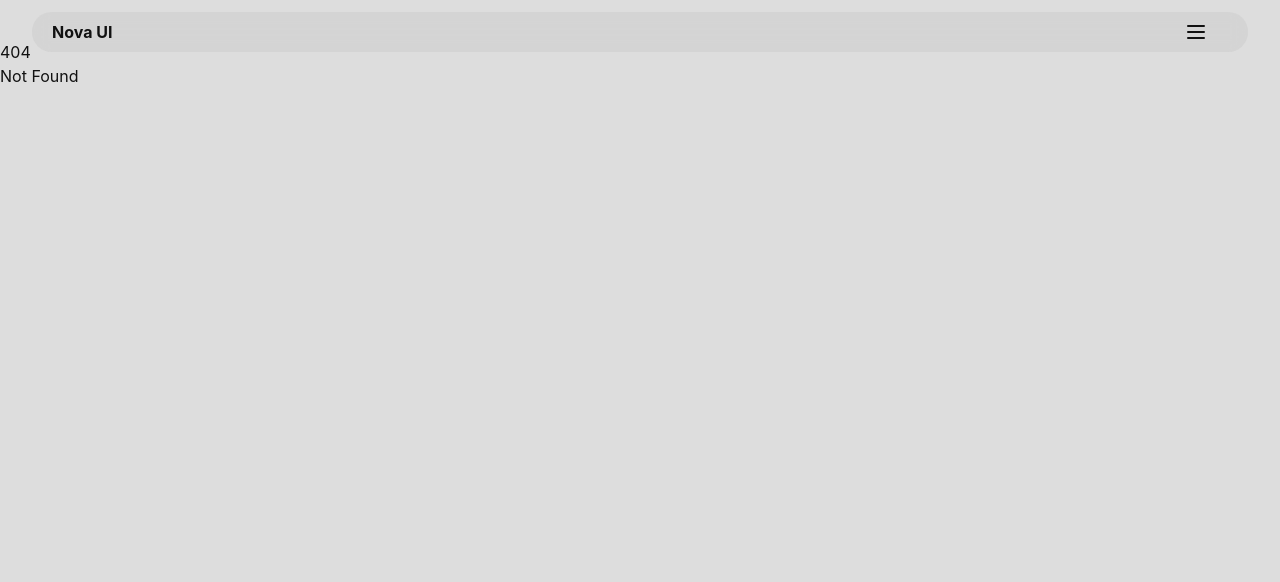
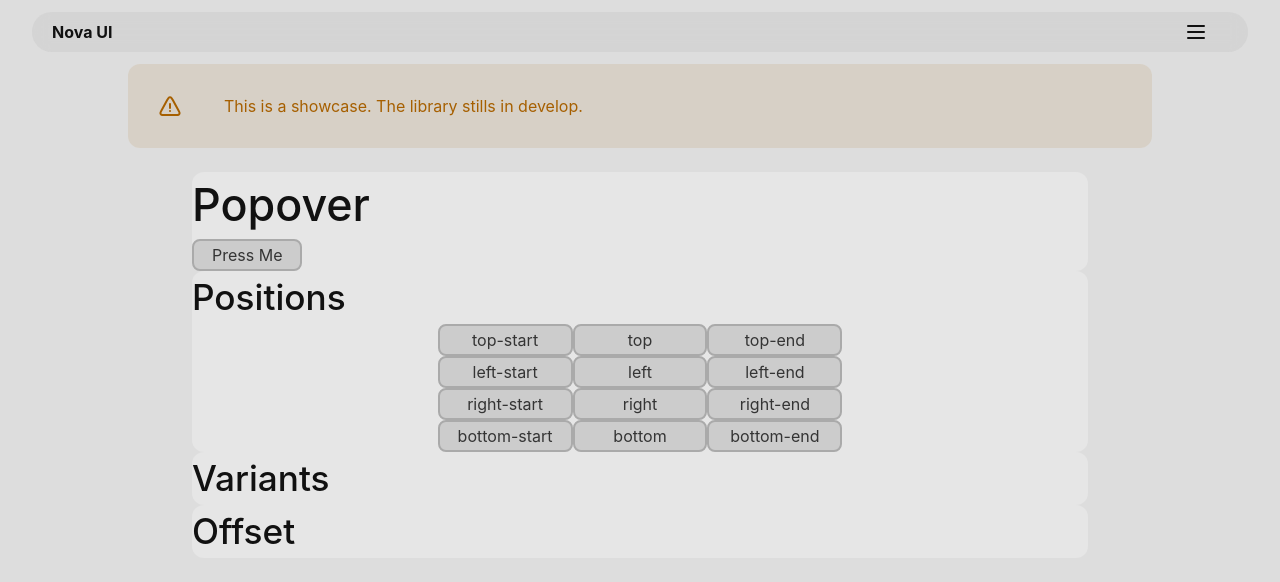
Before and after one commit to martinramos98/Nova-UI, a SvelteKit app: page /components/popover in a window 1280 px wide. Before the commit this address had no page. Shown: the top 582 px of the page. Built offline with nearby package versions, Linux system fonts and the light colour scheme.

Commit message:
wip: fixing popover

```diff
--- a/src/lib/Animations/Animation.ts
+++ b/src/lib/Animations/Animation.ts
@@ -30,7 +30,7 @@ export const easing = {
 	'elastic-1': 'cubic-bezier(0.25, 0.1, 0.25, 1)',
 	'elastic-2': 'cubic-bezier(0.4, 0, 0.2, 1)',
 	'elastic-3': 'cubic-bezier(0.4, 0, 0.6, 1)',
-	'elastic-4': 'cubic-bezier(0.25, 0.1, 0.25, 1.2)',
+	'elastic-4': 'cubic-bezier(0.25, 0.1, 0.25, 1.2)'
 };
 
 export const defaultKeyframesAnimations: Record<string, Keyframe[]> = {
--- a/src/lib/Components/Popover/Popover.svelte
+++ b/src/lib/Components/Popover/Popover.svelte
@@ -1,86 +1,88 @@
 <script lang="ts">
+	import { ElementAnimation } from '$lib/Animations/Animation.js';
 	import { setPosisitionPopover } from '$lib/utils/utils.js';
-	import { onMount } from 'svelte';
+	import { type Snippet } from 'svelte';
+	export let popoverContent: Snippet;
 	export let offset = 5;
 	export let position = 'top-start';
 	export let className = '';
 	export let colors = '';
 	export let variant = '';
-	let open = false;
+	export let open = false;
+	export let children: Snippet;
+	let render = false;
 	let popover: HTMLElement;
-	let container: HTMLElement;
-	let effect: KeyframeEffect;
-	let animation: Animation;
+	let animation: ElementAnimation;
 	const animationKeyframe: Keyframe[] = [
-		{ opacity: 0, scale: 0, offset: 0 },
-		{ opacity: 0, offset: 0.5 },
-		{ opacity: 1, scale: 1, offset: 1 }
+		{ opacity: 0, scale: 0.9 },
+		{ opacity: 1, scale: 1 }
 	];
 	const animationOptions: KeyframeEffectOptions = {
 		duration: 300,
 		easing: 'ease-in-out',
 		iterations: 1,
-		fill: 'forwards'
+		direction: 'normal',
+		fill: 'both'
 	};
-	onMount(() => {
-		setPosisitionPopover({ offset, position, element: popover });
-		effect = new KeyframeEffect(popover, animationKeyframe, animationOptions);
-		animation = new Animation(effect, document.timeline);
-		popover.style.visibility = 'hidden';
-		animation.addEventListener('finish', () => {
-			if (open) {
-				popover.style.visibility = 'visible';
-			} else {
-				popover.style.visibility = 'hidden';
-			}
-			animation.commitStyles();
-		});
-	});
 	function handleTogglePopover(ev: MouseEvent) {
 		const el = ev.target as HTMLElement;
-		if (open && !popover.contains(el) && popover !== el) {
-			console.log('closing from extern');
+		console.log(!popover.contains(el));
+		if (open && !popover.contains(el)) {
 			open = false;
-			animation.pause();
 			animation.reverse();
 			window.removeEventListener('click', handleTogglePopover);
 		}
 		ev.preventDefault();
-		ev.stopImmediatePropagation();
 	}
 	function onClickPopover(ev: MouseEvent) {
-		// console.log('click', open);
+		ev.stopImmediatePropagation();
 		ev.preventDefault();
-		ev.stopImmediatePropagation();
-		if (popover.contains(ev.target) && popover !== ev.target) {
-			return;
-		}
 		if (open) {
+			if (!popover.contains(ev.target)) {
 				open = false;
 				window.removeEventListener('click', handleTogglePopover);
-			animation.pause();
 				animation.reverse();
+			}
 		} else {
-			popover.style.visibility = 'visible';
 			open = true;
-			animation.pause();
-			animation.playbackRate = 1;
-			animation.play();
+			render = true;
+		}
+	}
+	function setPopover(node: HTMLElement) {
+		setPosisitionPopover({ offset, position, element: node });
+
+		animation = new ElementAnimation(popover, {
+			animations: {
+				keyframes: animationKeyframe,
+				animationOptions: animationOptions
+			},
+			iterations: 1,
+			alternate: false,
+			onFinishedAnimation() {
+				if (!open) {
+					render = false;
+				}
+			}
+		});
+		node.style.visibility = 'visible';
+		animation.playForward();
 		window.addEventListener('click', handleTogglePopover);
-		}
 	}
 </script>
 
-<div on:click|capture={onClickPopover} bind:this={container} class="ui-popover-container">
-	<slot />
+<div on:click|capture={onClickPopover} class="ui-popover-container">
+	{@render children()}
+	{#if render}
 		<div
+			use:setPopover
 			bind:this={popover}
 			class="ui-popover ui-color-{colors !== '' ? colors : ''} ui-variant-{variant !== ''
 				? variant
 				: ''}  {className}"
 		>
-		<slot name="content" />
+			{@render popoverContent()}
 		</div>
+	{/if}
 </div>
 
 <style>
@@ -88,6 +90,7 @@
 		.ui-popover-container {
 			position: relative;
 			display: inline-block;
+			width: max-content;
 		}
 		/* .ui-tooltip-container:hover {
 			& > .ui-tooltip {
@@ -106,6 +109,7 @@
 			height: auto;
 			position: absolute;
 			opacity: 0;
+			z-index: 10;
 		}
 	}
 </style>
--- a/src/lib/Components/Progress/Progress.svelte
+++ b/src/lib/Components/Progress/Progress.svelte
@@ -4,7 +4,7 @@
 	import { quadInOut } from 'svelte/easing';
 	export let className = '';
 	export let colors = '';
-	export let variants = '';
+	// export let variants = '';
 	export let type: 'bar' | 'circle' = 'bar';
 	export let value = 0;
 	export let colorsTriggers: undefined | Record<number, string> = undefined;
@@ -115,7 +115,7 @@
 			width: 100%;
 			position: absolute;
 			height: inherit;
-			background: var(--color-surface-low);
+			background: var(--color-surface);
 			z-index: 1;
 		}
 		& .ui-bar-complete {
@@ -146,7 +146,7 @@
 			stroke-dashoffset: 200;
 		}
 		& .ui-circle-total {
-			stroke: var(--color-surface-low);
+			stroke: var(--color-surface);
 		}
 	}
 	@keyframes indeterminate-bar {
--- /dev/null
+++ b/src/routes/components/popover/+page.svelte
@@ -0,0 +1,132 @@
+<script>
+	import Popover from '$lib/Components/Popover/Popover.svelte';
+	import Title from '$lib/Components/Title/Title.svelte';
+	import Button from '$lib/Components/Button/Button.svelte';
+</script>
+
+<div class="page-content">
+	<main>
+		<article>
+			<header>
+				<Title>Popover</Title>
+			</header>
+			<section>
+				<div class="w-full">
+					<Popover variant="solid" colors="container">
+						{#snippet popoverContent()}
+							<p>Popover Test</p>
+						{/snippet}
+						<Button variant="faded" colors="primary">Press Me</Button>
+					</Popover>
+				</div>
+			</section>
+		</article>
+		<article>
+			<header>
+				<Title level={2}>Positions</Title>
+			</header>
+			<section>
+				<div class="position-grid">
+					<Popover variant="solid" colors="container" position="top-start">
+						{#snippet popoverContent()}
+							<p>Popover Test</p>
+						{/snippet}
+						<Button variant="faded" colors="primary">top-start</Button>
+					</Popover>
+					<Popover variant="solid" colors="container" position="top">
+						{#snippet popoverContent()}
+							<p>Popover Test</p>
+						{/snippet}
+						<Button variant="faded" colors="primary">top</Button>
+					</Popover>
+					<Popover variant="solid" colors="container" position="top-end">
+						{#snippet popoverContent()}
+							<p>Popover Test</p>
+						{/snippet}
+						<Button variant="faded" colors="primary">top-end</Button>
+					</Popover>
+					<Popover variant="solid" colors="container" position="left-start">
+						{#snippet popoverContent()}
+							<p>Popover Test</p>
+						{/snippet}
+						<Button variant="faded" colors="primary">left-start</Button>
+					</Popover>
+					<Popover variant="solid" colors="container" position="left">
+						{#snippet popoverContent()}
+							<p>Popover Test</p>
+						{/snippet}
+						<Button variant="faded" colors="primary">left</Button>
+					</Popover>
+					<Popover variant="solid" colors="container" position="left-end">
+						{#snippet popoverContent()}
+							<p>Popover Test</p>
+						{/snippet}
+						<Button variant="faded" colors="primary">left-end</Button>
+					</Popover>
+					<Popover variant="solid" colors="container" position="right-start">
+						{#snippet popoverContent()}
+							<p>Popover Test</p>
+						{/snippet}
+						<Button variant="faded" colors="primary">right-start</Button>
+					</Popover>
+					<Popover variant="solid" colors="container" position="right">
+						{#snippet popoverContent()}
+							<p>Popover Test</p>
+						{/snippet}
+						<Button variant="faded" colors="primary">right</Button>
+					</Popover>
+					<Popover variant="solid" colors="container" position="right-end">
+						{#snippet popoverContent()}
+							<p>Popover Test</p>
+						{/snippet}
+						<Button variant="faded" colors="primary">right-end</Button>
+					</Popover>
+					<Popover variant="solid" colors="container" position="bottom-start">
+						{#snippet popoverContent()}
+							<p>Popover Test</p>
+						{/snippet}
+						<Button variant="faded" colors="primary">bottom-start</Button>
+					</Popover>
+					<Popover variant="solid" colors="container" position="bottom">
+						{#snippet popoverContent()}
+							<p>Popover Test</p>
+						{/snippet}
+						<Button variant="faded" colors="primary">bottom</Button>
+					</Popover>
+					<Popover variant="solid" colors="container" position="bottom-end">
+						{#snippet popoverContent()}
+							<p>Popover Test</p>
+						{/snippet}
+						<Button variant="faded" colors="primary">bottom-end</Button>
+					</Popover>
+				</div>
+			</section>
+		</article>
+		<article>
+			<header>
+				<Title level={2}>Variants</Title>
+			</header>
+			<section></section>
+		</article>
+		<article>
+			<header>
+				<Title level={2}>Offset</Title>
+			</header>
+			<section></section>
+		</article>
+	</main>
+</div>
+
+<style>
+	.position-grid {
+		display: grid;
+		grid-template-columns: repeat(3, 1fr);
+		grid-template-rows: repeat(4, 1fr);
+	}
+	:global(.position-grid .ui-popover-container > .ui-button) {
+		width: 100%;
+	}
+	:global(.position-grid .ui-popover-container) {
+		width: 100%;
+	}
+</style>
--- a/src/routes/components/progress/+page.svelte
+++ b/src/routes/components/progress/+page.svelte
@@ -76,6 +76,12 @@
 					indeterminate={true}
 					value={0.5}
 				/>
+				<Progress
+					className="mx-auto mt-8 w-fit"
+					--color-container={'#4299E1'}
+					indeterminate={true}
+					type={'circle'}
+				/>
 			</section>
 		</article>
 		<article id="width">
```
Lines whose indentation alone changed are shown as unchanged.
